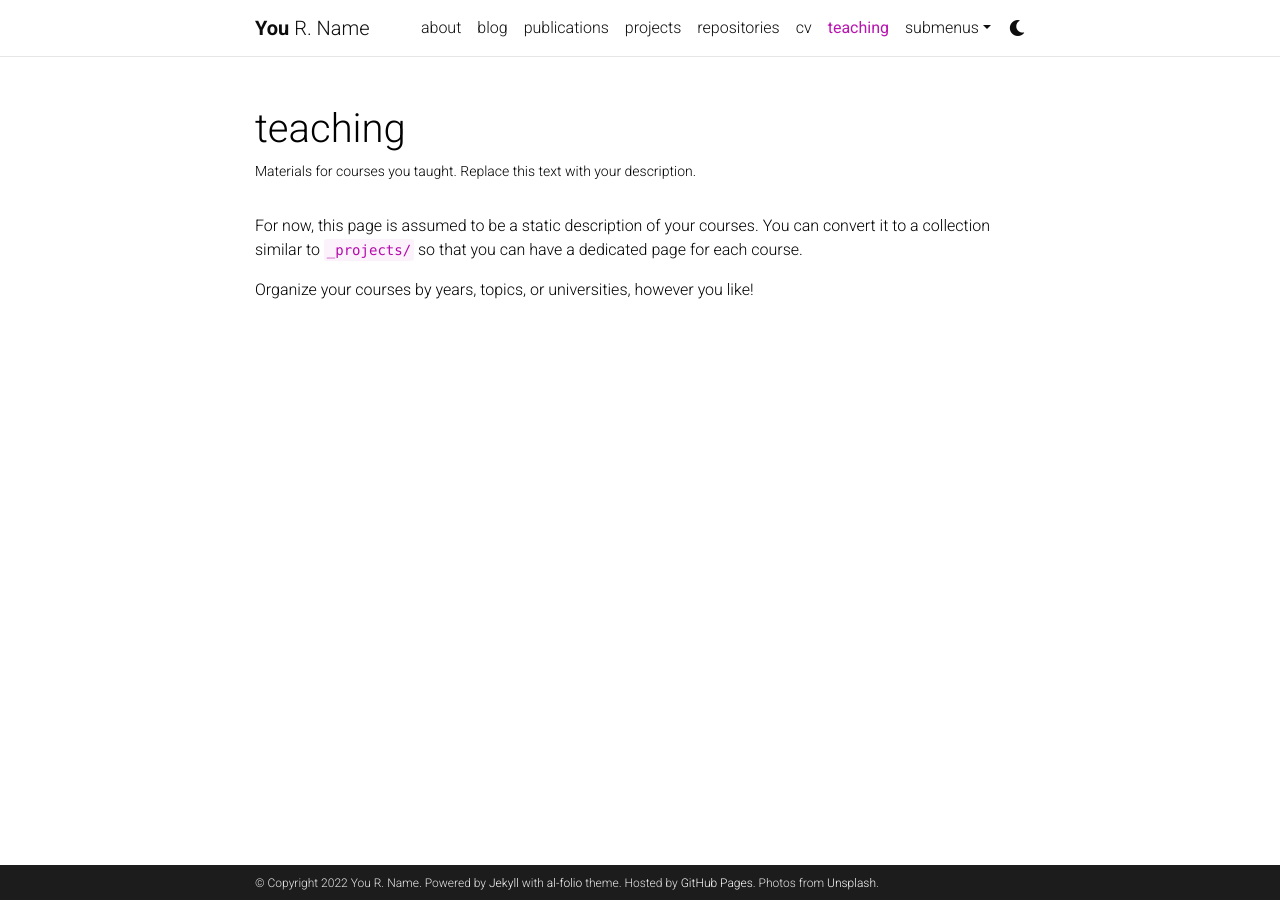
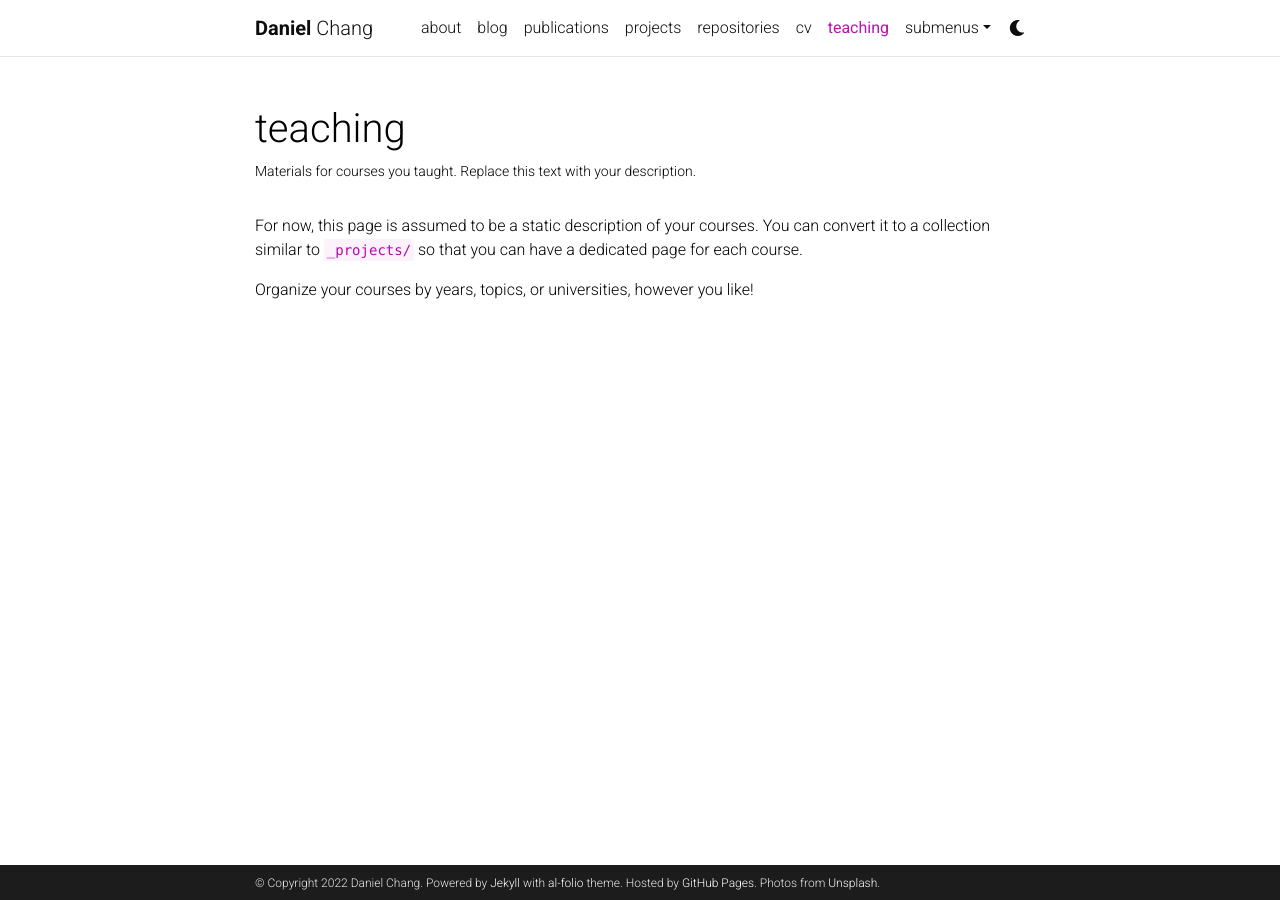
Before and after one commit to Mr-Chang95/DannyChang95.github.io, a Jekyll site: the page built from _pages/teaching.md, in a window 1280 px wide. Built offline with Jekyll 4.4.1, drawn with Linux system fonts in a browser that asks for light colours; comment, search, counter and statistics services are not loaded; a style sheet for code colours, icons or effects is not loaded.

Commit message:
Update with new info

```diff
--- a/_config.yml
+++ b/_config.yml
@@ -3,10 +3,10 @@
 # -----------------------------------------------------------------------------
 
 title: blank # the website title (if blank, full name will be used instead)
-first_name: You
-middle_name: R.
-last_name: Name
-email: you@example.com
+first_name: Daniel
+middle_name:
+last_name: Chang
+email: mr.dcny@gmail.com
 description: > # the ">" symbol means to ignore newlines until "footer_text:"
   A simple, whitespace theme for academics. Based on [*folio](https://github.com/bogoli/-folio) design.
 footer_text: >
```
Also changed, not shown: 2 other files.
